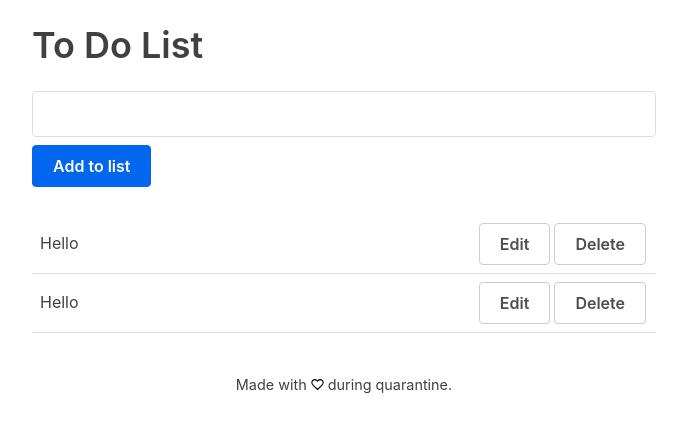
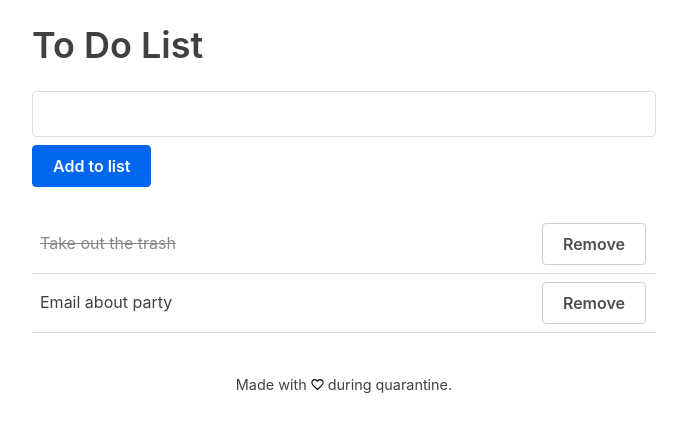
Before and after one commit to Saoskia/to-do-vue, a Vue app: page / in a window 1280 px wide. Shown: the top 432 px of the page, without its empty margins (296-983 px from the left). Built offline with nearby package versions, Linux system fonts and the light colour scheme.

Commit message:
Added ability to cross out and remove to do items.

```diff
--- a/src/App.vue
+++ b/src/App.vue
@@ -5,11 +5,11 @@
     <div class="flex-small one-fourth"></div>
     <div class="flex-small half">
           <h1>To Do List</h1>
-          <NewForm />
-          <ToDoList />
+          <NewForm @on-new-todo="addNewItem(newItem)" />
+          <ToDoList :newItem="newItem" />
           <div class="footer text-center">
       <!-- Heart SVG from https://feathericons.com/ -->
-            Made with <img src="../src/assets/heart.svg" alt="love" width="13px"> during quarantine.
+      Made with <img src="../src/assets/heart.svg" alt="love"> during quarantine.
           </div>
     </div>
     <div class="flex-small one-fourth"></div>
@@ -27,6 +27,16 @@ export default {
   components: {
   NewForm,
   ToDoList
+  },
+  data () {
+    return {
+      newItem: ''
+    }
+  },
+  methods: {
+    addNewItem(item) {
+      this.newItem = item;
+    }
   }
 }
 </script>
@@ -38,6 +48,7 @@ export default {
   }
 
   .footer img {
+  width: 13px;
   margin-bottom: -1px;
   }
 </style>
--- a/src/components/NewForm.vue
+++ b/src/components/NewForm.vue
@@ -1,18 +1,31 @@
 <template>
-    <div class="new-form">
-        <input type="text" v-model="newItem">
-        <button :click="addNewItem">Add to list</button>
-    </div>
+  <form @submit.prevent>
+    <input type="text" v-model="newItem">
+    <button @click="newToDo()">Add to list</button>
+  </form>
 </template>
 
 <script>
 export default {
-    name: 'NewForm'
+  name: 'NewForm',
+  data() {
+    return {
+      newItem: ''
+    };
+  },
+  methods: {
+    newToDo() {
+      if (this.newItem.length > 0) {
+        this.$emit("on-new-todo", this.newItem);
+      }
+      this.newItem = '';
+    }
+  }
 }
 </script>
 
 <style>
-    .new-form {
-        margin-bottom: 20px;
-    }
+  form {
+    margin-bottom: 20px;
+  }
 </style>
--- a/src/components/ToDo.vue
+++ b/src/components/ToDo.vue
@@ -1,22 +1,30 @@
 <template>
   <tr class="to-do">
-        <td>Hello</td>
+    <td :class="{ complete: completed }" @click="$emit('on-toggle')">{{ title }}</td>
     <td class="action-buttons">
-            <button class="muted-button">Edit</button>
-            <button class="muted-button">Delete</button>
+      <button class="muted-button" @click="$emit('on-remove')">Remove</button>
     </td>
   </tr>
 </template>
 
 <script>
 export default {
-    name: 'ToDo'
+  name: 'ToDo',
+  props: {
+    title: String,
+    completed: Boolean
+  }
 }
 </script>
 
 <style scoped>
   .to-do:hover {
     background: #eee;
+  }
+
+  .complete {
+    text-decoration: line-through;
+    color: #888;
   }
 
   .action-buttons {
--- a/src/components/ToDoList.vue
+++ b/src/components/ToDoList.vue
@@ -1,20 +1,50 @@
 <template>
   <table class="to-do-list">
-        <ToDo />
-        <ToDo />
+    <NewForm
+      @on-new-todo="addNewItem(newItem)"
+    />
+    <ToDo
+      v-for="(todo, index) in todos"
+      :key="index"
+      :title="todo.title"
+      :completed="todo.completed"
+      @on-toggle="toggleToDo(todo)"
+      @on-remove="removeToDo(todo)"
+    />
   </table>
 </template>
 
 <script>
+import NewForm from './NewForm.vue'
 import ToDo from './ToDo.vue'
 
 export default {
   name: 'ToDoList',
   components: {
+    NewForm,
     ToDo
   },
   props: {
-        item: ToDo
+    itemTitle: String
+  },
+  data() {
+    return {
+      todos: [
+        { title: 'Take out the trash', completed: true },
+        { title: 'Email about party', completed: false }
+      ]
+    };
+  },
+  methods: {
+    addNewItem(itemTitle) {
+      this.todos.push({ title: itemTitle, completed: false })
+    },
+    toggleToDo(todo) {
+      todo.completed = !todo.completed
+    },
+    removeToDo(removedTodo) {
+      this.todos = this.todos.filter (todo => todo != removedTodo)
+    }
   }
 }
 </script>
```
Lines whose indentation alone changed are shown as unchanged.
